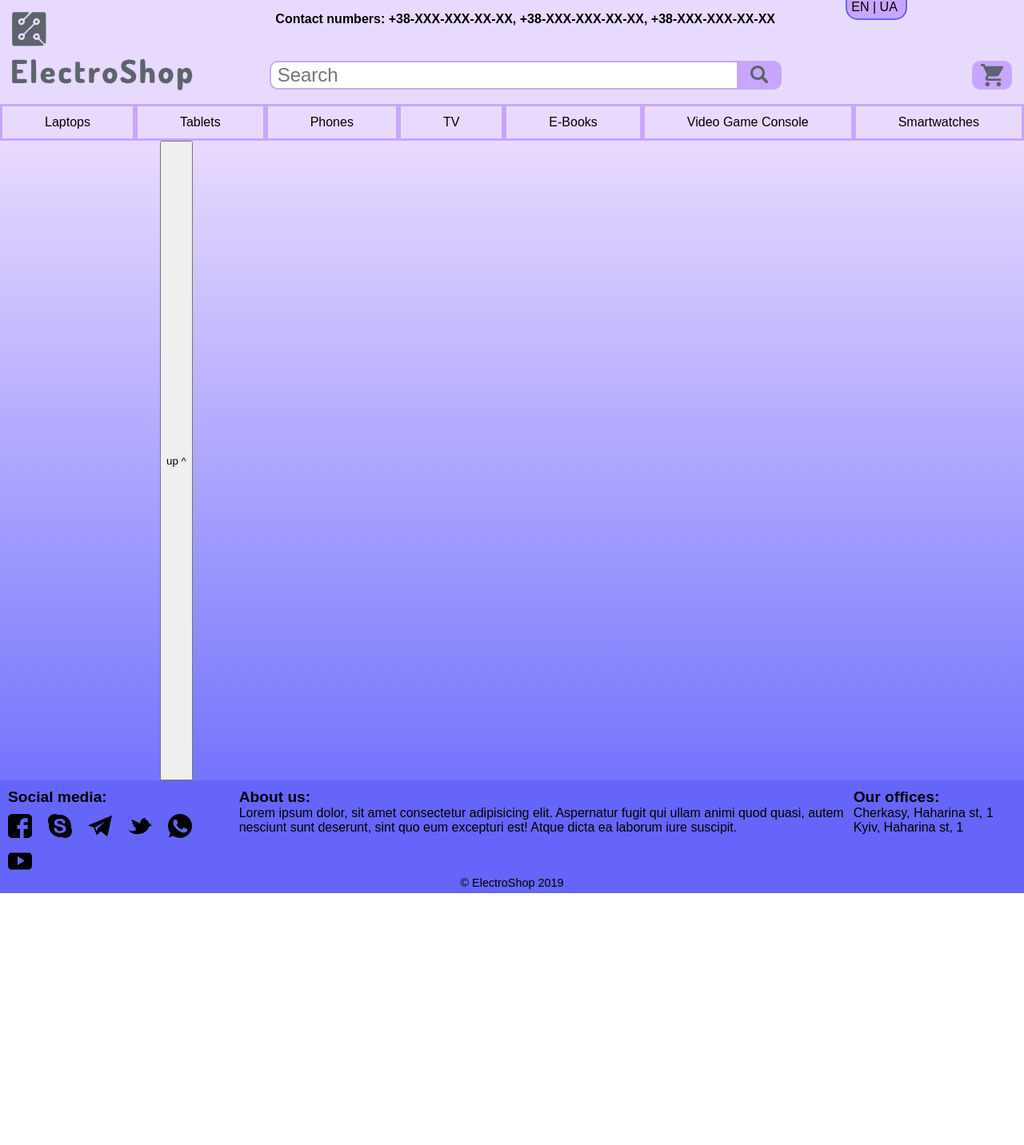
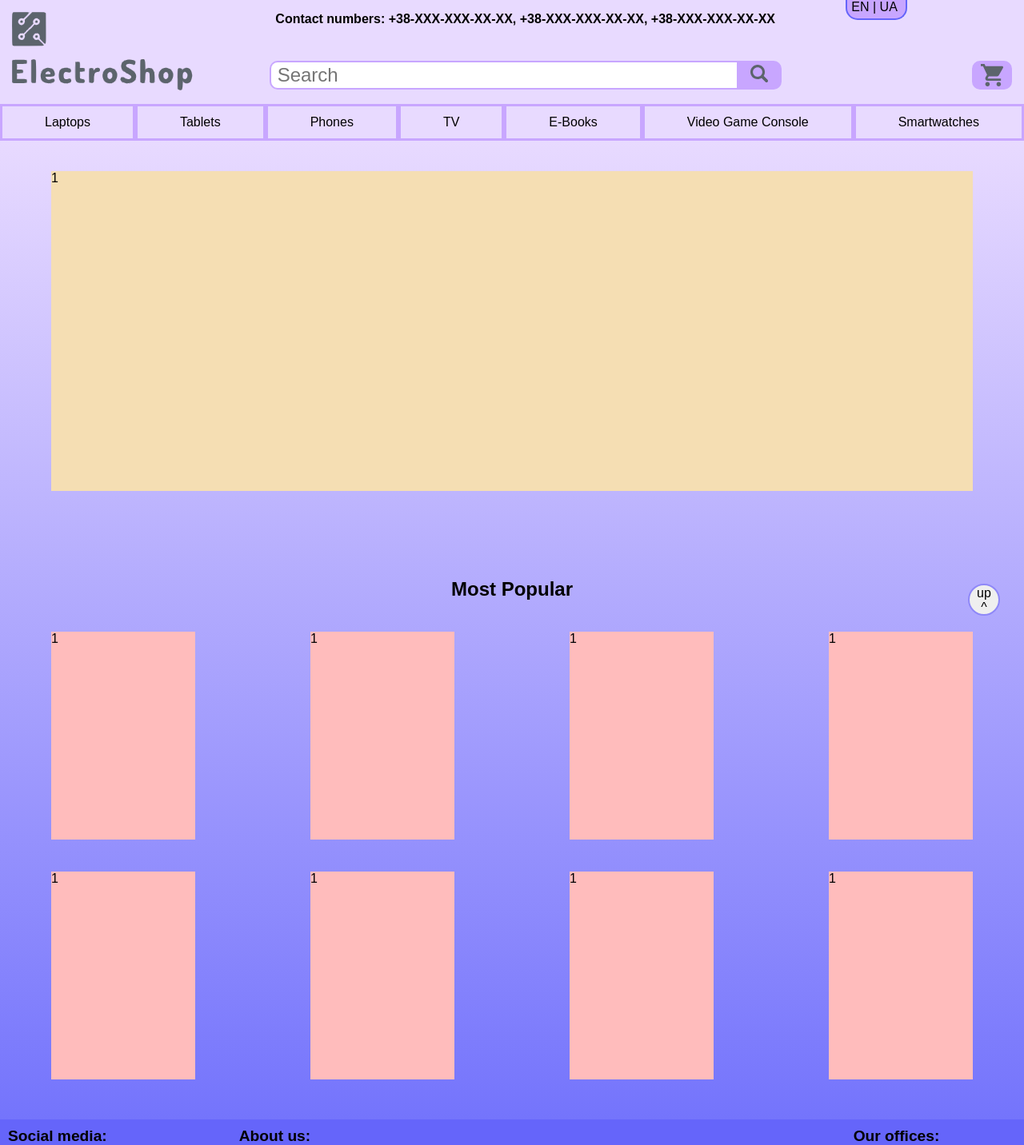
Before and after one commit to AlexKuskov/electro-shop, an Angular app: page / in a window 1280 px wide. Shown: the top 1432 px of the page at 80% size. Before the commit the page ends 1117 px from the top, so only its background shows below. Built offline with nearby package versions, Linux system fonts and the light colour scheme.

Commit message:
Added normalize.css plugin. Added slider block and Most Popular section for main component

```diff
--- a/package.json
+++ b/package.json
@@ -20,6 +20,7 @@
     "@angular/platform-browser-dynamic": "~8.0.2",
     "@angular/router": "~8.0.2",
     "core-js": "^2.5.4",
+    "normalize.css": "^8.0.1",
     "rxjs": "~6.5.2",
     "tslib": "^1.9.0",
     "zone.js": "~0.9.1"
--- a/src/app/components/content/content.component.html
+++ b/src/app/components/content/content.component.html
@@ -1,6 +1,6 @@
 <div class="content">
-  <app-filter></app-filter>
+  <!-- <app-filter></app-filter> -->
   <app-main></app-main>
-  <app-search-result></app-search-result>
-  <button class="up-button">up ^</button>
+  <!-- <app-search-result></app-search-result> -->
+  <button class="content__up-button">up ^</button>
 </div>
--- a/src/app/components/content/content.component.scss
+++ b/src/app/components/content/content.component.scss
@@ -1,7 +1,21 @@
 .content {
     display: flex;
-    height: 100vh;
     width: 100%;
     background-color: rgb(171, 165, 253);
     background-image: linear-gradient(rgb(232, 218, 255), rgb(116, 116, 252));
 }
+
+.content__up-button {
+    position: fixed;
+    right: 30px;
+    bottom: 30px;
+    width: 40px;
+    height: 40px;
+    border: 2px solid rgb(143, 136, 248);
+    border-radius: 100%;
+    cursor: pointer;
+
+    &:focus {
+        outline: none;
+    }
+}
--- a/src/app/components/content/main/main.component.html
+++ b/src/app/components/content/main/main.component.html
@@ -1 +1,36 @@
-<main class="main"></main>
+<main class="main">
+    <div class="main__slider">
+        <div class="main__slide" id="slide-1">1</div>
+        <div class="main__slide" id="slide-2">2</div>
+        <div class="main__slide" id="slide-3">3</div>
+    </div>
+    <div class="main__most-popular">
+        <h2 class="title">Most Popular</h2>
+        <div class="popular-products-grid">
+            <div class="popular-products-grid__item">
+                1
+            </div>
+            <div class="popular-products-grid__item">
+                1
+            </div>
+            <div class="popular-products-grid__item">
+                1
+            </div>
+            <div class="popular-products-grid__item">
+                1
+            </div>
+            <div class="popular-products-grid__item">
+                1
+            </div>
+            <div class="popular-products-grid__item">
+                1
+            </div>
+            <div class="popular-products-grid__item">
+                1
+            </div>
+            <div class="popular-products-grid__item">
+                1
+            </div>
+        </div>
+    </div>
+</main>
--- a/src/app/components/content/main/main.component.scss
+++ b/src/app/components/content/main/main.component.scss
@@ -1,6 +1,58 @@
+:host {
+    width: 100%;
+}
+
 .main {
-    display: inline-block;
-    height: 100px;
-    width: 30%;
-    background-color: #fff;
+    height: 100%;
+    width: 100%;
 }
+
+.main__slider {
+    display: flex;
+    overflow-x: auto;
+    width: 90%;
+    height: 400px;
+    margin: 3% 5%;
+}
+
+.main__slide {
+    width: 100%;
+    flex-shrink: 0;
+    height: 100%;
+}
+
+#slide-1 {
+    background-color: wheat;
+}
+
+#slide-2 {
+    background-color: green;
+}
+
+#slide-3 {
+    background-color: rgb(236, 171, 49);
+}
+
+.main__most-popular {
+    width: 90%;
+    margin: 0 5%;
+    padding: 50px 0;
+}
+
+.title {
+    width: 100%;
+    text-align: center;
+}
+
+.popular-products-grid {
+    display: grid;
+    grid-template-columns: repeat(4, 180px);
+    grid-template-rows: repeat(2, 260px);
+    justify-content: space-between;
+    grid-row-gap: 40px;
+    margin-top: 40px;
+}
+
+.popular-products-grid__item {
+    background-color: rgb(255, 188, 188);
+}
--- a/src/styles.scss
+++ b/src/styles.scss
@@ -1,5 +1,6 @@
 /* You can add global styles to this file, and also import other style files */
+@import '~normalize.css';
+
 body {
     font-family: 'Century Gothic', CenturyGothic, AppleGothic, sans-serif;
-    margin: 0;
 }
```
Also changed, not shown: 1 other file (tests, documents, lock files or other folders).
